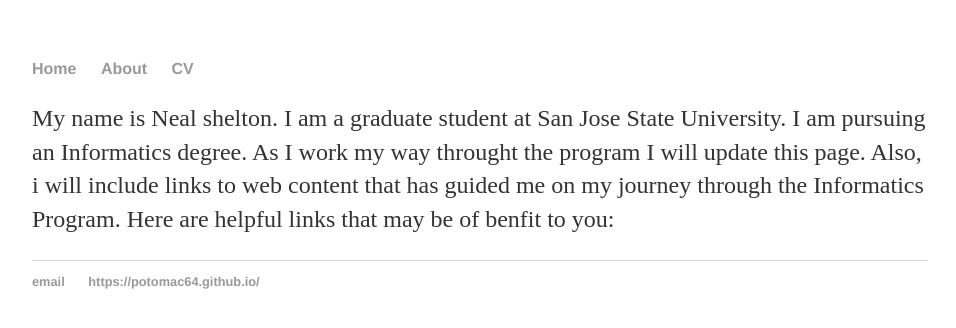
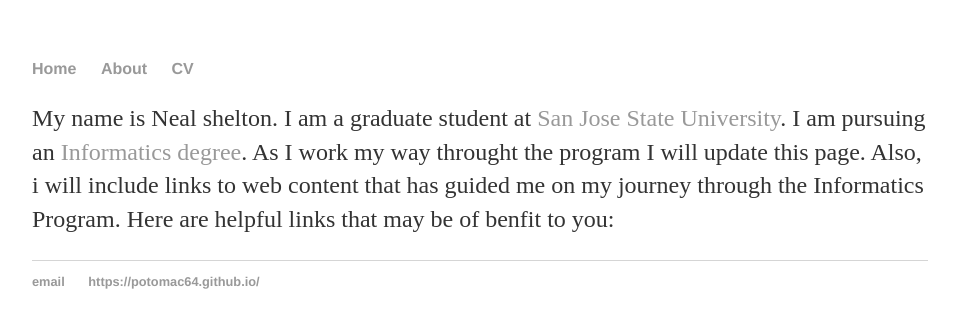
Before and after one commit to potomac64/potomac64.github.io, a Jekyll site: the page built from about/index.html, in a window 1280 px wide. Shown: the top 328 px of the page, without its empty margins (160-1116 px from the left). Built offline with Jekyll 4.4.1, drawn with Linux system fonts in a browser that asks for light colours; part of the change alters nothing that is shown.

```diff
--- a/about/index.html
+++ b/about/index.html
@@ -3,6 +3,6 @@ layout: default
 title: About Neal Shelton
 ---
 <div class="blurb">
-		<p>My name is Neal shelton.  I am a graduate student at San Jose State University.  I am pursuing an Informatics degree.  As I work my way throught the program I will update this page.  Also, i will include links to web content that has guided me on my journey through the Informatics Program.
+		<p>My name is Neal shelton.  I am a graduate student at <a href="http://www.sjsu.edu/">San Jose State University</a>.  I am pursuing an <a href="https://ischool.sjsu.edu/ms-informatics">Informatics degree</a>.  As I work my way throught the program I will update this page.  Also, i will include links to web content that has guided me on my journey through the Informatics Program.
   Here are helpful links that may be of benfit to you:</p>
 </div><!-- /.blurb -->
```
